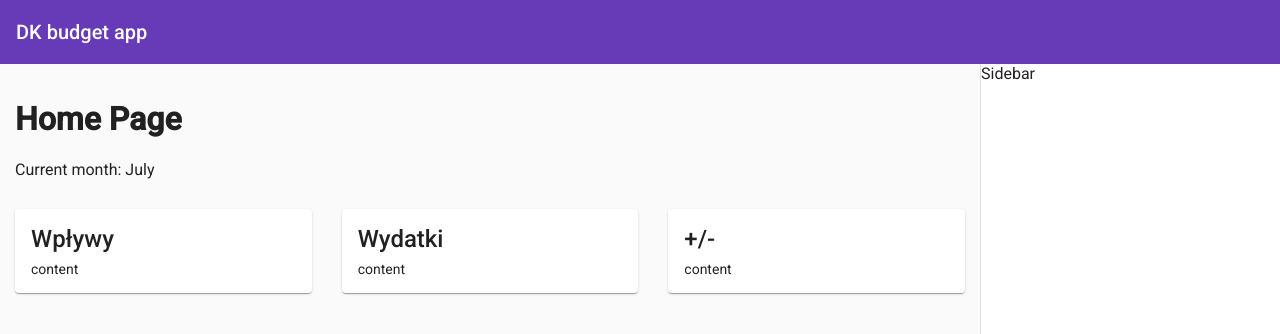
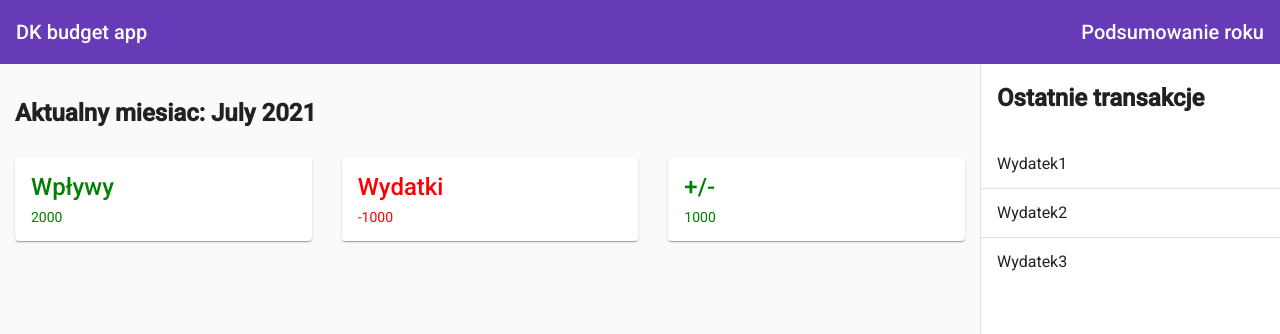
Before and after one commit to dawidkostrzewa/budget-app, an Angular app: page / in a window 1280 px wide. Shown: the top 334 px of the page. Built offline with nearby package versions, Linux system fonts and the light colour scheme.

Commit message:
Added year-summary page && placeholder in sidebar && small fixes in header

```diff
--- a/src/app/app-routing.module.ts
+++ b/src/app/app-routing.module.ts
@@ -1,11 +1,16 @@
 import { NgModule } from '@angular/core';
 import { RouterModule, Routes } from '@angular/router';
 import { HomePageComponent } from './home-page/home-page.component';
+import { YearSummaryPageComponent } from './year-summary-page/year-summary-page.component';
 
 const routes: Routes = [
     {
         path: '',
         component: HomePageComponent
+    },
+    {
+        path: 'year-summary',
+        component: YearSummaryPageComponent
     }
 ];
 
--- a/src/app/app.module.ts
+++ b/src/app/app.module.ts
@@ -8,9 +8,10 @@ import { HeaderComponent } from './header/header.component';
 import { HomePageComponent } from './home-page/home-page.component';
 import { AppMaterialModule } from './app-material.module';
 import { SidebarComponent } from './sidebar/sidebar.component';
+import { YearSummaryPageComponent } from './year-summary-page/year-summary-page.component';
 
 @NgModule({
-    declarations: [AppComponent, HeaderComponent, HomePageComponent, SidebarComponent],
+    declarations: [AppComponent, HeaderComponent, HomePageComponent, SidebarComponent, YearSummaryPageComponent],
     imports: [BrowserModule, AppRoutingModule, BrowserAnimationsModule, AppMaterialModule],
     providers: [],
     bootstrap: [AppComponent],
--- a/src/app/header/header.component.scss
+++ b/src/app/header/header.component.scss
@@ -0,0 +1,17 @@
+.main-header {
+    display: flex;
+    justify-content: space-between;
+    width: 100%;
+}
+
+.header-title {
+    a {
+        color: #fff;
+        text-decoration: none;
+    }
+}
+
+a {
+    color: #fff;
+    text-decoration: none;
+}
--- a/src/app/header/header.component.ts
+++ b/src/app/header/header.component.ts
@@ -4,8 +4,11 @@ import { Component, OnInit } from '@angular/core';
     selector: 'app-header',
     template: `
         <mat-toolbar color="primary">
-            <span>DK budget app</span>
-            <span class="example-spacer"></span>
+            <header class="main-header">
+                <h1 class="header-title"><a routerLink="/">DK budget app</a></h1>
+                <span class="example-spacer"></span>
+                <a routerLink="/year-summary">Podsumowanie roku</a>
+            </header>
         </mat-toolbar>
     `,
     styleUrls: ['./header.component.scss']
--- a/src/app/home-page/home-page.component.scss
+++ b/src/app/home-page/home-page.component.scss
@@ -5,3 +5,11 @@
 
     margin-top: 30px;
 }
+
+.color-red {
+    color: red;
+}
+
+.color-green {
+    color: green;
+}
--- a/src/app/home-page/home-page.component.ts
+++ b/src/app/home-page/home-page.component.ts
@@ -4,21 +4,20 @@ import { Component } from '@angular/core';
     selector: 'app-home-page',
     template: `
         <main>
-            <h1>Home Page</h1>
-            <div>Current month: {{ currentMonth }}</div>
+            <h2>Aktualny miesiac: {{ currentMonth }} {{ currentYear }}</h2>
             <div class="summary-cards">
-                <mat-card>
+                <mat-card class="color-green">
                     <mat-card-title>Wpływy</mat-card-title>
-                    <mat-card-content>content</mat-card-content>
+                    <mat-card-content>{{ income }}</mat-card-content>
                 </mat-card>
 
-                <mat-card>
+                <mat-card class="color-red">
                     <mat-card-title>Wydatki</mat-card-title>
-                    <mat-card-content>content</mat-card-content>
+                    <mat-card-content>-{{ expense }}</mat-card-content>
                 </mat-card>
-                <mat-card>
+                <mat-card [ngClass]="result > 0 ? 'color-green' : 'color-red'">
                     <mat-card-title>+/-</mat-card-title>
-                    <mat-card-content>content</mat-card-content>
+                    <mat-card-content>{{ result }}</mat-card-content>
                 </mat-card>
             </div>
         </main>
@@ -28,4 +27,9 @@ import { Component } from '@angular/core';
 export class HomePageComponent {
     private readonly today = new Date();
     currentMonth = this.today.toLocaleString('default', { month: 'long' });
+    currentYear = this.today.getFullYear();
+
+    income = 2000;
+    expense = 1000;
+    result = this.income - this.expense;
 }
--- a/src/app/sidebar/sidebar.component.scss
+++ b/src/app/sidebar/sidebar.component.scss
@@ -0,0 +1,3 @@
+.sidebar-title {
+    padding: 0 16px;
+}
--- a/src/app/sidebar/sidebar.component.ts
+++ b/src/app/sidebar/sidebar.component.ts
@@ -2,7 +2,16 @@ import { Component, OnInit } from '@angular/core';
 
 @Component({
     selector: 'app-sidebar',
-    template: `Sidebar`,
+    template: `<aside>
+        <h2 class="sidebar-title">Ostatnie transakcje</h2>
+        <mat-list>
+            <mat-list-item>Wydatek1</mat-list-item>
+            <mat-divider></mat-divider>
+            <mat-list-item>Wydatek2</mat-list-item>
+            <mat-divider></mat-divider>
+            <mat-list-item>Wydatek3</mat-list-item>
+        </mat-list>
+    </aside>`,
     styleUrls: ['./sidebar.component.scss']
 })
 export class SidebarComponent implements OnInit {
--- /dev/null
+++ b/src/app/year-summary-page/year-summary-page.component.html
@@ -0,0 +1 @@
+<p>year-summary-page works!</p>
--- /dev/null
+++ b/src/app/year-summary-page/year-summary-page.component.ts
@@ -0,0 +1,15 @@
+import { Component, OnInit } from '@angular/core';
+
+@Component({
+  selector: 'app-year-summary-page',
+  templateUrl: './year-summary-page.component.html',
+  styleUrls: ['./year-summary-page.component.scss']
+})
+export class YearSummaryPageComponent implements OnInit {
+
+  constructor() { }
+
+  ngOnInit(): void {
+  }
+
+}
```
Also changed, not shown: src/app/year-summary-page/year-summary-page.component.scss (added), 1 other file (tests, documents, lock files or other folders).
